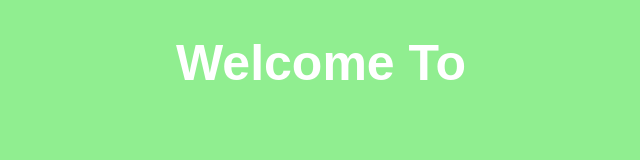
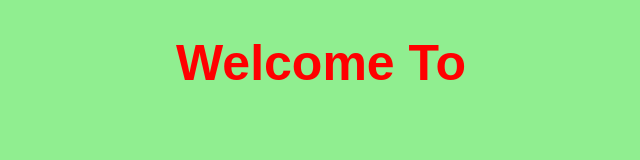
Before and after one commit to AbuArifNAim/Developer-Portfolio, a plain HTML site: page index.html in a window 1280 px wide. In both pictures the pointer is over the element "Welcome To". Shown: the whole page, without its empty margins (319-959 px from the left). Drawn offline with Linux system fonts and the light colour scheme.

Commit message:
Update index.html

```diff
--- a/index.html
+++ b/index.html
@@ -6,6 +6,11 @@
     <title>Abu Arif Naim-Portfolio</title>
    <link rel="stylesheet" href="https://fonts.googleapis.com/css?family=Poppins">
     <link rel="stylesheet" href="styles.css">
+    <style>
+        h1:hover {
+            color: red;
+        }
+    </style>
 </head>
 <body>
     <h1>Welcome To</h1>
```
